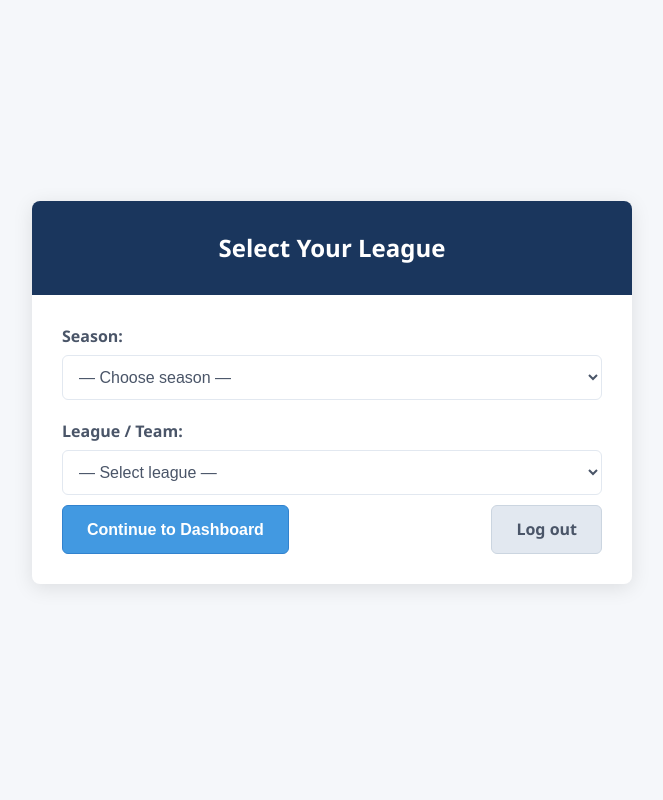
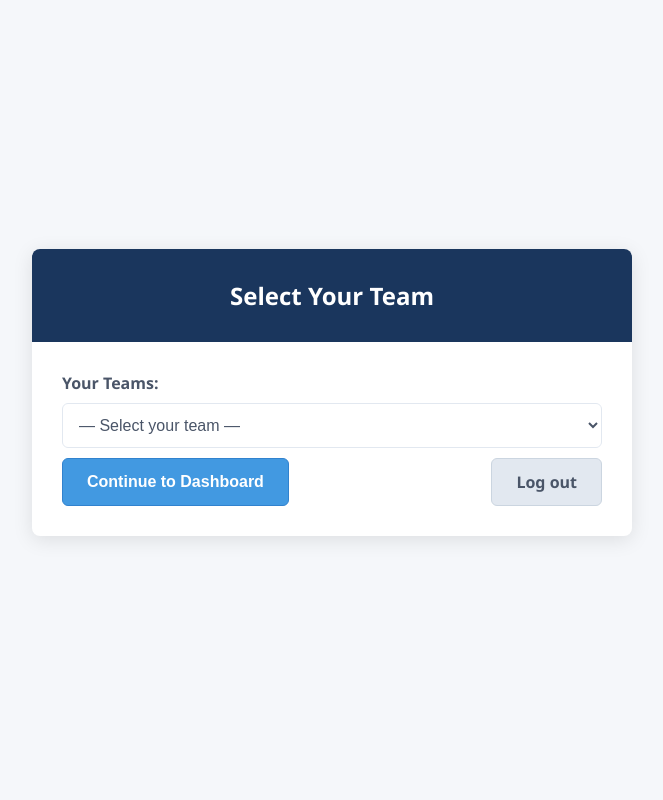
Before and after one commit to AlexIbby/fantasyBasketball, a Flask app: template templates/select.html in a window 1280 px wide. Shown: the whole page, without its empty margins (308-971 px from the left). Run offline with Flask 3, Linux system fonts and the light colour scheme; the template is opened without the code that fills it, so the values that code supplies are empty.

Commit message:
better login screen

```diff
--- a/main.py
+++ b/main.py
@@ -162,8 +162,10 @@ def select():
                     }
                 )
 
-    seasons = sorted({l["season"] for l in leagues if l.get("season")}, reverse=True)
-    return render_template("select.html", seasons=seasons, leagues=leagues)
+    # Sort leagues by season (descending) and then by team name
+    leagues.sort(key=lambda x: (-int(x["season"]) if x["season"].isdigit() else 0, x["team_name"]))
+
+    return render_template("select.html", leagues=leagues)
 
 @app.route("/greet", methods=["POST"])
 def greet():
--- a/static/select.js
+++ b/static/select.js
@@ -1,20 +1,9 @@
 document.addEventListener('DOMContentLoaded', () => {
-    const yearSel = document.getElementById('year');
-    const leagueSel = document.getElementById('league');
-    const teamField = document.getElementById('teamField');
+  const teamSelector = document.getElementById('team');
+  const teamField = document.getElementById('teamField');
 
-    yearSel.addEventListener('change', () => {
-      const yr = yearSel.value;
-      [...leagueSel.options].forEach(o => {
-        if (!o.value) return;               // skip placeholder
-        o.hidden = o.dataset.season !== yr;
-      });
-      leagueSel.selectedIndex = 0;
-      teamField.value = "";
-    });
-
-    leagueSel.addEventListener('change', () => {
-      const opt = leagueSel.options[leagueSel.selectedIndex];
-      teamField.value = opt.dataset.team;
-    });
+  teamSelector.addEventListener('change', () => {
+    const selectedOption = teamSelector.options[teamSelector.selectedIndex];
+    teamField.value = selectedOption.dataset.team;
   });
+});
--- a/templates/select.html
+++ b/templates/select.html
@@ -5,35 +5,22 @@
   <meta name="viewport" content="width=device-width, initial-scale=1">
   <title>Select Fantasy League</title>
   <link rel="stylesheet" href="{{ url_for('static', filename='style.css') }}">
-  <script defer src="{{ url_for('static', filename='select.js') }}"></script>
 </head>
 <body>
   <div class="container login-container">
     <div class="login-card select-card">
       <div class="login-header">
-        <h1>Select Your League</h1>
+        <h1>Select Your Team</h1>
       </div>
       <div class="login-content">
         <div class="select-form">
-          <div class="form-group">
-            <label for="year">Season:</label>
-            <select id="year" class="form-select">
-              <option value="" disabled selected>— Choose season —</option>
-              {% for y in seasons %}
-                <option value="{{ y }}">{{ y }}</option>
-              {% endfor %}
-            </select>
-          </div>
-
           <form id="leagueForm" action="{{ url_for('greet') }}" method="post">
             <div class="form-group">
-              <label for="league">League / Team:</label>
-              <select id="league" name="league_key" class="form-select">
-                <option value="" disabled selected>— Select league —</option>
+              <label for="team">Your Teams:</label>
+              <select id="team" name="league_key" class="form-select">
+                <option value="" disabled selected>— Select your team —</option>
                 {% for l in leagues %}
-                  <option value="{{ l.league_key }}"
-                          data-season="{{ l.season }}"
-                          data-team="{{ l.team_name }}">
+                  <option value="{{ l.league_key }}" data-team="{{ l.team_name }}">
                     {{ l.season }} – {{ l.team_name }}
                   </option>
                 {% endfor %}
@@ -51,5 +38,17 @@
       </div>
     </div>
   </div>
+
+  <script>
+    document.addEventListener('DOMContentLoaded', () => {
+      const teamSelector = document.getElementById('team');
+      const teamField = document.getElementById('teamField');
+
+      teamSelector.addEventListener('change', () => {
+        const selectedOption = teamSelector.options[teamSelector.selectedIndex];
+        teamField.value = selectedOption.dataset.team;
+      });
+    });
+  </script>
 </body>
 </html>
```
